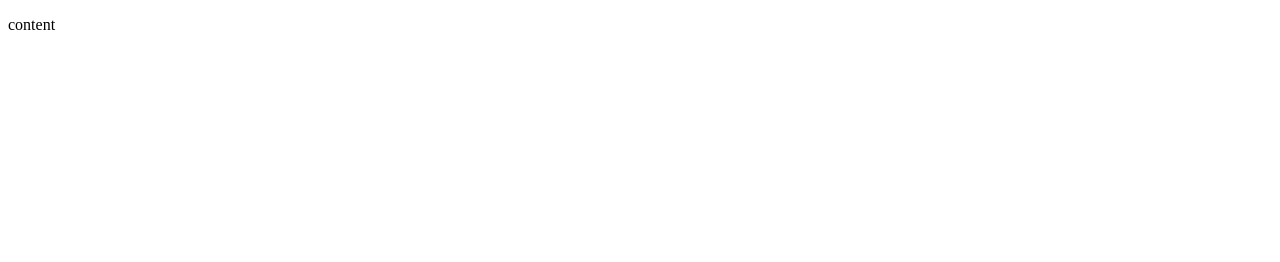
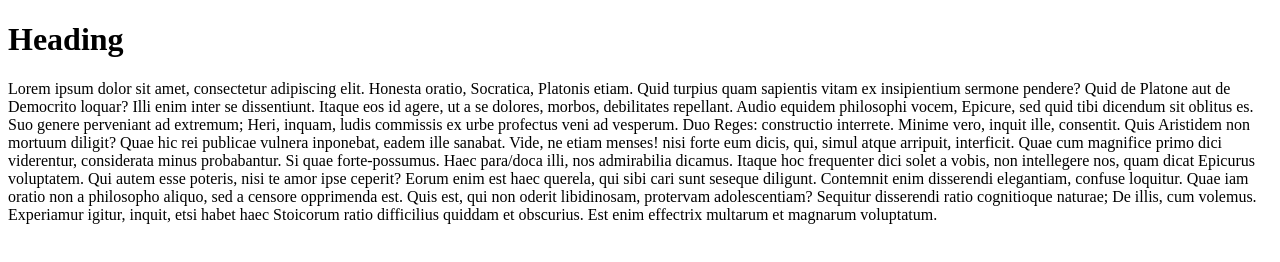
Before and after one commit to MMartinec/WSD-Class, a plain HTML site: page index.html in a window 1280 px wide. Drawn offline with Linux system fonts and the light colour scheme.

Commit message:
added title and content

```diff
--- a/index.html
+++ b/index.html
@@ -2,10 +2,15 @@
 <html long="en">
 <head>
 <meta charset="UTF-8"/>
-<title>Untitled Document</title>
+<title>here is my title</title>
 </head>
 
 <body>
-	<p>content</p>
+	<h1>Heading</h1>
+	<p>Lorem ipsum dolor sit amet, consectetur adipiscing elit. Honesta oratio, Socratica, Platonis etiam. Quid turpius quam sapientis vitam ex insipientium sermone pendere? Quid de Platone aut de Democrito loquar? Illi enim inter se dissentiunt. Itaque eos id agere, ut a se dolores, morbos, debilitates repellant. Audio equidem philosophi vocem, Epicure, sed quid tibi dicendum sit oblitus es. Suo genere perveniant ad extremum; Heri, inquam, ludis commissis ex urbe profectus veni ad vesperum. Duo Reges: constructio interrete. Minime vero, inquit ille, consentit. Quis Aristidem non mortuum diligit? Quae hic rei publicae vulnera inponebat, eadem ille sanabat.
+
+Vide, ne etiam menses! nisi forte eum dicis, qui, simul atque arripuit, interficit. Quae cum magnifice primo dici viderentur, considerata minus probabantur. Si quae forte-possumus. Haec para/doca illi, nos admirabilia dicamus.
+
+Itaque hoc frequenter dici solet a vobis, non intellegere nos, quam dicat Epicurus voluptatem. Qui autem esse poteris, nisi te amor ipse ceperit? Eorum enim est haec querela, qui sibi cari sunt seseque diligunt. Contemnit enim disserendi elegantiam, confuse loquitur. Quae iam oratio non a philosopho aliquo, sed a censore opprimenda est. Quis est, qui non oderit libidinosam, protervam adolescentiam? Sequitur disserendi ratio cognitioque naturae; De illis, cum volemus. Experiamur igitur, inquit, etsi habet haec Stoicorum ratio difficilius quiddam et obscurius. Est enim effectrix multarum et magnarum voluptatum. </p>
 </body>
 </html>
```
